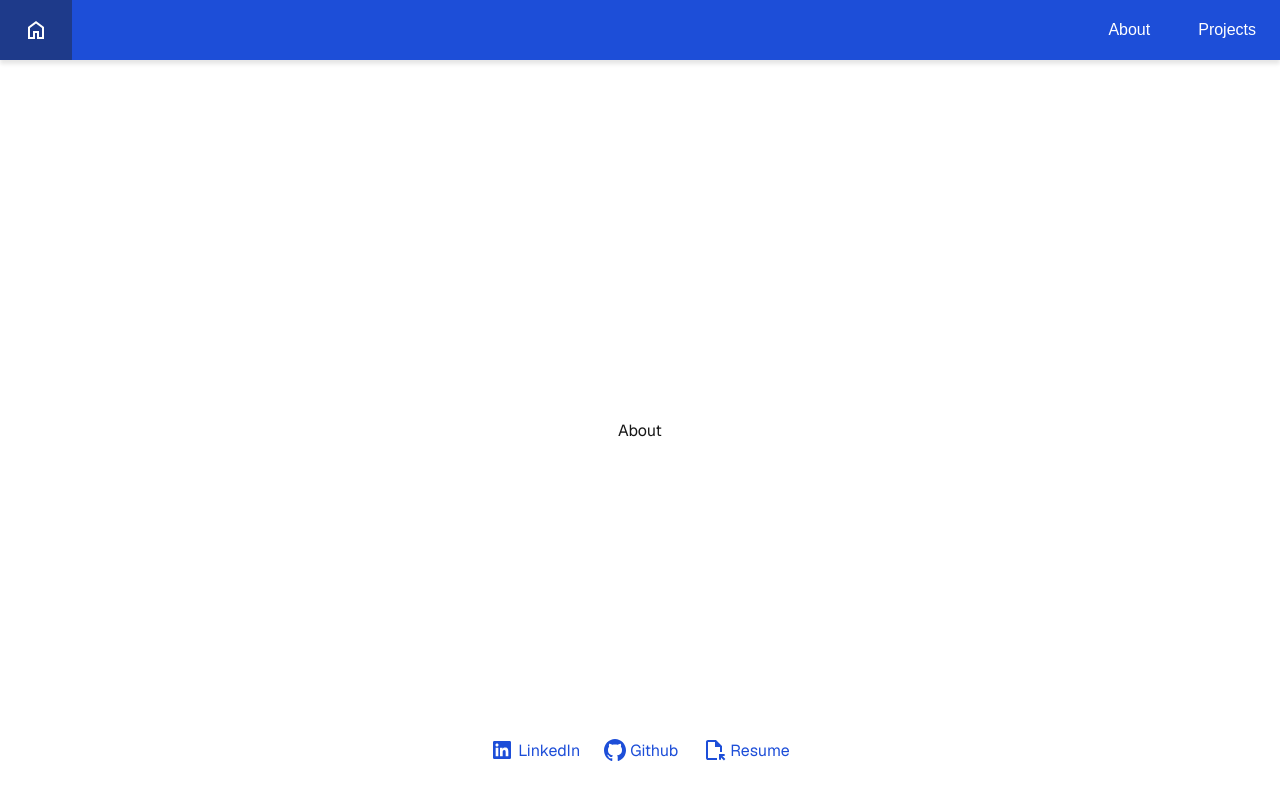
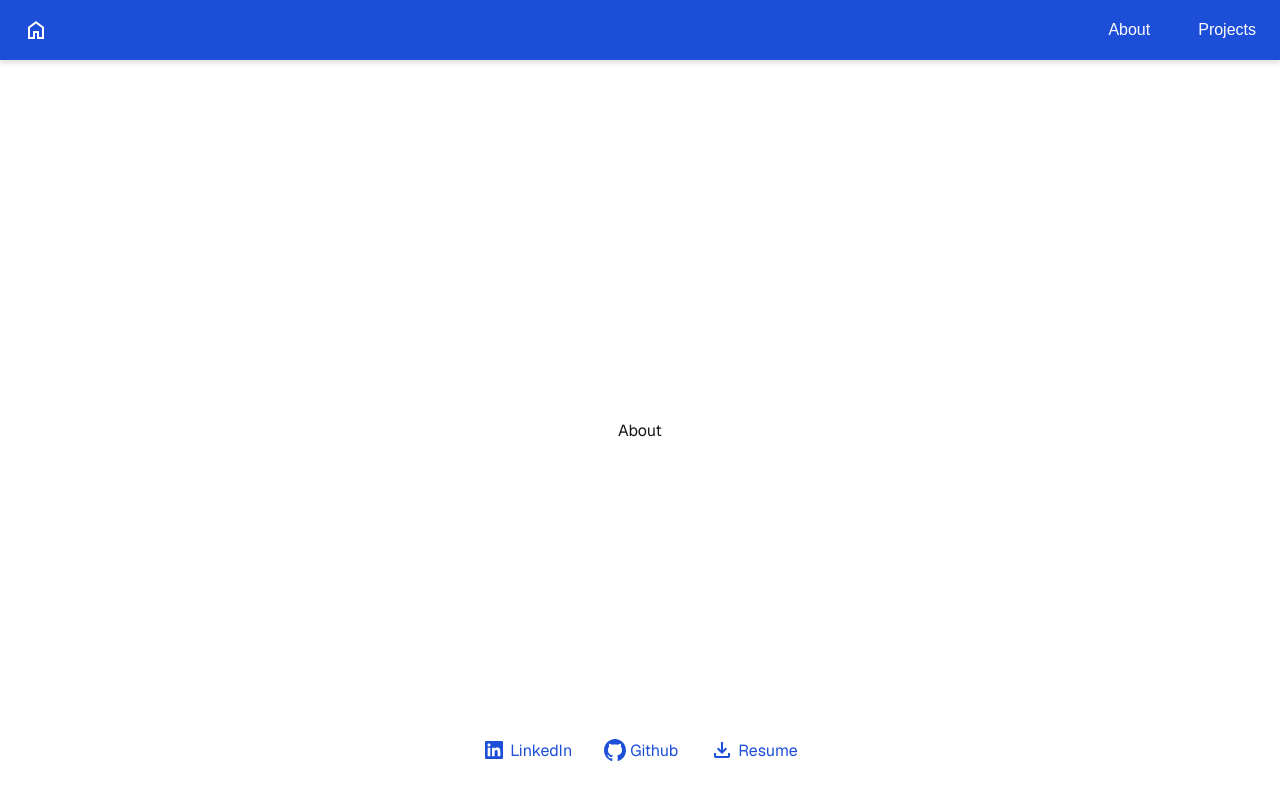
Before and after one commit to mbaren135/my-portfolio, a Next.js app: page /about in a window 1280 px wide. Built offline with nearby package versions, Linux system fonts and the light colour scheme.

Commit message:
tweak footer behavior and animate sidebar

```diff
--- /dev/null
+++ b/assets/icons/elements/download.tsx
@@ -0,0 +1,18 @@
+import { SVGProps } from "react";
+
+/** SVG downloaded from "https://fonts.google.com/icons?selected=Material+Symbols+Outlined:file_open:FILL@0;wght@400;GRAD@0;opsz@24&icon.size=24&icon.color=%23e3e3e3" */
+
+export default function DownloadIcon(props: SVGProps<SVGSVGElement>) {
+  return (
+    <svg
+      {...props}
+      xmlns="http://www.w3.org/2000/svg"
+      height="24px"
+      viewBox="0 -960 960 960"
+      width="24px"
+      fill="currentColor"
+    >
+      <path d="M480-320 280-520l56-58 104 104v-326h80v326l104-104 56 58-200 200ZM240-160q-33 0-56.5-23.5T160-240v-120h80v120h480v-120h80v120q0 33-23.5 56.5T720-160H240Z" />
+    </svg>
+  );
+}
--- a/assets/icons/index.ts
+++ b/assets/icons/index.ts
@@ -4,5 +4,6 @@ import CloseIcon from "./elements/close";
 import LinkedInIcon from "./elements/linkedin";
 import GithubIcon from "./elements/github";
 import FileOpenIcon from "./elements/file-open";
+import DownloadIcon from "./elements/download";
 
-export { HomeIcon, MenuIcon, CloseIcon, LinkedInIcon, GithubIcon, FileOpenIcon };
+export { HomeIcon, MenuIcon, CloseIcon, LinkedInIcon, GithubIcon, FileOpenIcon, DownloadIcon };
--- a/components/footer/footer.module.css
+++ b/components/footer/footer.module.css
@@ -1,16 +1,18 @@
 .footer {
   --link-primary-color: var(--primary-fill);
   --link-primary-accent: var(--primary-accent);
+  --link-primary-hover-fill: rgb(233, 233, 233);
 
   grid-row-start: 3;
   display: flex;
-  gap: 24px;
+  gap: 16px;
 }
 
 @media (prefers-color-scheme: dark) {
   .footer {
     --link-primary-color: var(--primary-text-color);
     --link-primary-accent: var(--primary-accent);
+    --link-primary-hover-fill: rgb(50, 50, 50);
   }
 }
 
@@ -18,6 +20,7 @@
   display: flex;
   align-items: center;
   gap: 4px;
+  padding: 8px;
   color: var(--link-primary-color);
 }
 
@@ -30,6 +33,8 @@
     text-decoration: underline 2px;
     text-underline-offset: 4px;
     text-decoration-color: var(--link-primary-accent);
+    border-radius: 5px;
+    background-color: var(--link-primary-hover-fill);
   }
 }
 
--- a/components/footer/index.tsx
+++ b/components/footer/index.tsx
@@ -1,4 +1,4 @@
-import { FileOpenIcon, GithubIcon, LinkedInIcon } from "@/assets/icons";
+import { DownloadIcon, GithubIcon, LinkedInIcon } from "@/assets/icons";
 
 import s from "./footer.module.css";
 
@@ -23,10 +23,10 @@ export default function Footer() {
       </a>
       <a
         href="/files/resume.pdf"
-        download="Michael_Baren_Resume_2025.pdf"
+        download="Michael_Baren_Resume_2025"
         target="_blank"
       >
-        <FileOpenIcon />
+        <DownloadIcon />
         Resume
       </a>
     </footer>
--- a/components/navbar/index.tsx
+++ b/components/navbar/index.tsx
@@ -24,13 +24,13 @@ export default function Navbar() {
 
   return (
     <nav className={s.nav}>
-      <div hidden={!sidebarVisibility}>
-        <ul className={s.sidebar}>
+      <ul className={`${s.sidebar} ${sidebarVisibility ? s.sidebarOpen : ""}`}>
         <li
           className={s.navItem}
           style={{ padding: "0 16px" }}
           onClick={() => {
             setSidebarVisibility(false);
+            console.log("clicked");
           }}
         >
           <CloseIcon color="white" />
@@ -46,11 +46,10 @@ export default function Navbar() {
           );
         })}
       </ul>
-      </div>
 
       <ul className={s.navList}>
         {pages.map((page, index) => {
-          const styles = s.navItem + (index !== 0 ? (' ' + s.hideOnMobile) : '')
+          const styles = s.navItem + (index !== 0 ? " " + s.hideOnMobile : "");
           return (
             <li key={index} className={styles}>
               <Link className={s.navLink} href={page.href}>
@@ -60,7 +59,7 @@ export default function Navbar() {
           );
         })}
         <li
-          className={s.navItem + ' ' + s.menuIcon}
+          className={s.navItem + " " + s.menuIcon}
           style={{ padding: "0px 16px" }}
           onClick={() => {
             setSidebarVisibility(true);
--- a/components/navbar/navbar.module.css
+++ b/components/navbar/navbar.module.css
@@ -26,10 +26,6 @@
   list-style: none;
   align-content: center;
 }
-.navItem:hover {
-  background-color: var(--primary-accent);
-  cursor: pointer;
-}
 .navList .navItem:first-child {
   margin-right: auto;
 }
@@ -45,24 +41,26 @@
 .sidebar {
   position: fixed;
   top: 0;
-  right: 0;
+  right: 0px;
   height: 100vh;
   width: 250px;
   z-index: 100;
   background-color: var(--sidebar-background-color);
   backdrop-filter: blur(10px);
   box-shadow: -10px 0 10px rgba(0, 0, 0, 0.15);
-  display: flex;
   flex-direction: column;
+  transform: translateX(100%);
+  transition: transform 500ms ease-in-out
 }
 
 .sidebar .navItem {
   width: 100%;
 }
 
-.sidebar .navItem:hover {
-  background-color: var(--sidebarEntry-hover-bg-color);
+.sidebarOpen {
+  transform: translateX(0);
 }
+
 
 .menuIcon {
   display: none;
@@ -77,7 +75,7 @@
   }
 }
 
-@media (max-width: 350px) {
+@media (max-width: 400px) {
   .sidebar {
     width: 100%;
   }
@@ -101,3 +99,15 @@
     background-color: var(--dark-sidebarEntry-hover-bg-color);
   }
 }
+
+/* Enable hover only on non-touch devices */
+@media (hover: hover) and (pointer: fine) {
+  .sidebar .navItem:hover {
+    background-color: var(--sidebarEntry-hover-bg-color);
+  }
+
+  .navItem:hover {
+    background-color: var(--primary-accent);
+    cursor: pointer;
+  }
+}
```
Also changed, not shown: assets/icons/svgs/download.svg (added). Lines whose indentation alone changed are shown as unchanged.
